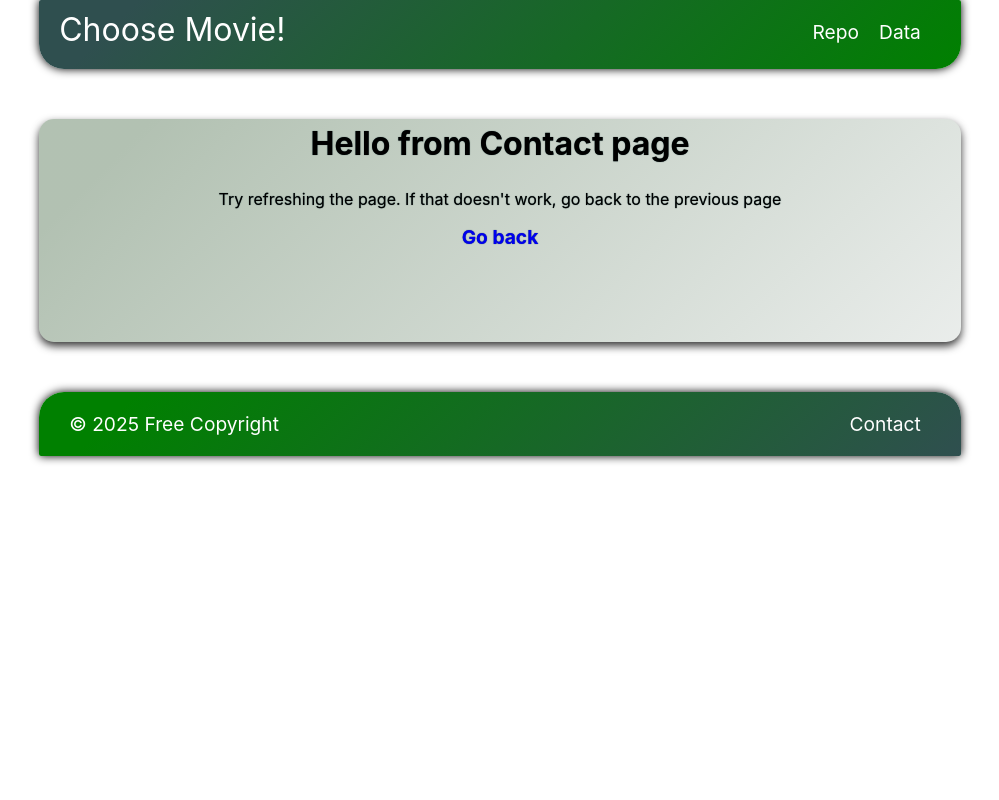
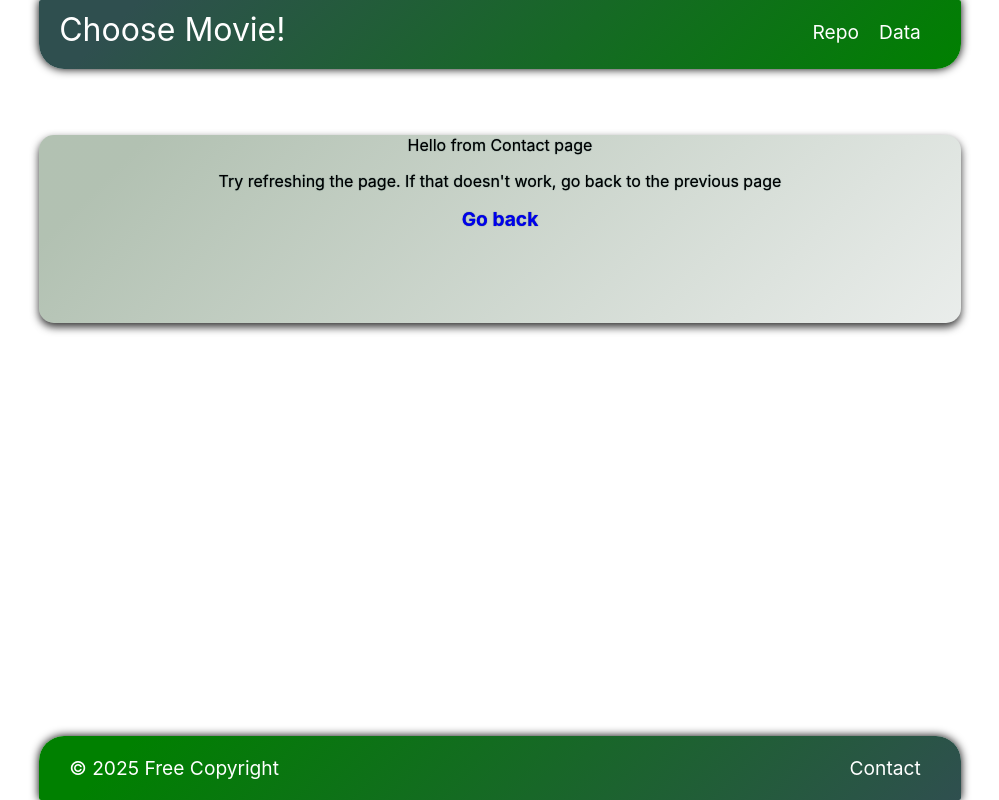
Before and after one commit to rudikrudik/chooseMovie, a React (Create React App) app: page /contacts in a window 1280 px wide. Shown: the whole page, without its empty margins (140-1139 px from the left). Built offline with nearby package versions, Linux system fonts and the light colour scheme; no server answers; the HTML template or start-up script is replaced by a standard one.

Commit message:
edit css style

```diff
--- a/src/Components/Searching.jsx
+++ b/src/Components/Searching.jsx
@@ -2,6 +2,7 @@ import React, {useContext, useState} from "react";
 import {Context} from "./MovieContext";
 
 function Searching () {
+    // eslint-disable-next-line no-unused-vars
     const [context, setContext] = useContext(Context);
     const [searchMovie, setSearchMovie] = useState("")
 
--- a/src/Pages/Contacts.jsx
+++ b/src/Pages/Contacts.jsx
@@ -5,7 +5,7 @@ function Contacts() {
     return (
         <div className="main">
             <div className='failed'>
-                <p><h1>Hello from Contact page</h1></p>
+                <p>Hello from Contact page</p>
                 <p>Try refreshing the page. If that doesn't work, go back to the previous page</p>
                 <h2><Link to="/" className="failed-link">Go back</Link></h2>
             </div>
--- a/src/index.css
+++ b/src/index.css
@@ -6,13 +6,13 @@ body {
   -webkit-font-smoothing: antialiased;
   -moz-osx-font-smoothing: grayscale;
   overflow-x: hidden;
+  height: 100%;
 }
 
 .wrap {
-{/*  display: flex;
+  display: flex;
   flex-flow: column nowrap;
-  width: 100vw;
-  height: 100vh; */}
+  height: 100vh;
 }
 
 a {
@@ -20,7 +20,6 @@ a {
 }
 
 .header {
-{/*flex: 0 0 70px;*/}
   background: linear-gradient(135deg, darkslategrey 10%, green);
   margin:0 14% 0 14%;
   border-radius: 2px 2px 25px 25px;
@@ -28,7 +27,6 @@ a {
 }
 
 .footer {
-{/*flex: 0 0 70px;*/}
   background: linear-gradient(135deg, green 10%, darkslategrey);
   margin: 0 14% 0 14%;
   border-radius: 25px 25px 2px 2px;
@@ -36,13 +34,12 @@ a {
 }
 
 .main {
-{/*flex: 1 1 auto;*/}
   margin: 50px 14% 50px 14%;
+  flex: 1 1 auto;
 }
 
 .wrapper-header {
   display: flex;
-{/*height: 100%;*/}
 }
 
 .header-logo {
@@ -70,8 +67,6 @@ a {
 
 .wrapper-footer {
   display: flex;
-{/*height: 100%;
-  margin-bottom: 0;*/}
 }
 
 .footer-copyright {
@@ -98,7 +93,6 @@ a {
 }
 
 .wrapper-movies {
-  {/*flex: 2 1 auto;*/}
 }
 
 .movies {
@@ -348,11 +342,12 @@ input[type=search]
 }
 
 .movie-img {
-  margin: 20px 0 0 20px;
+  margin: 20px 20px 0 20px;
 }
 
 .movie-img img {
   border-radius: 20px;
+  width: 100%;
 }
 
 .wrapper-movie span {
```
